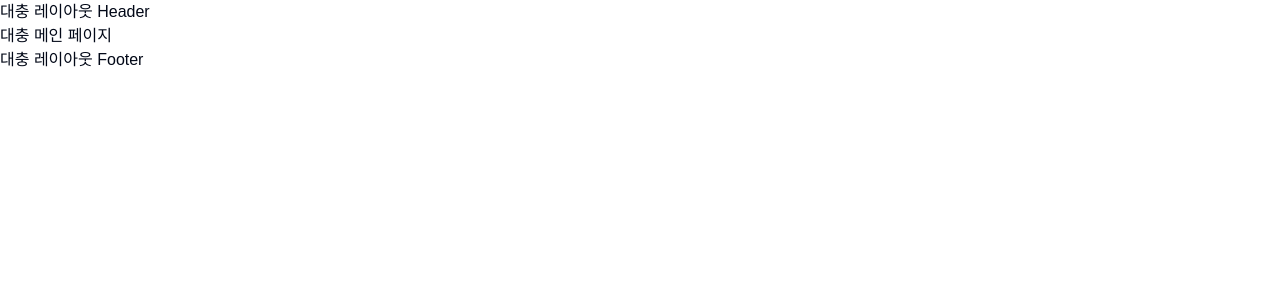
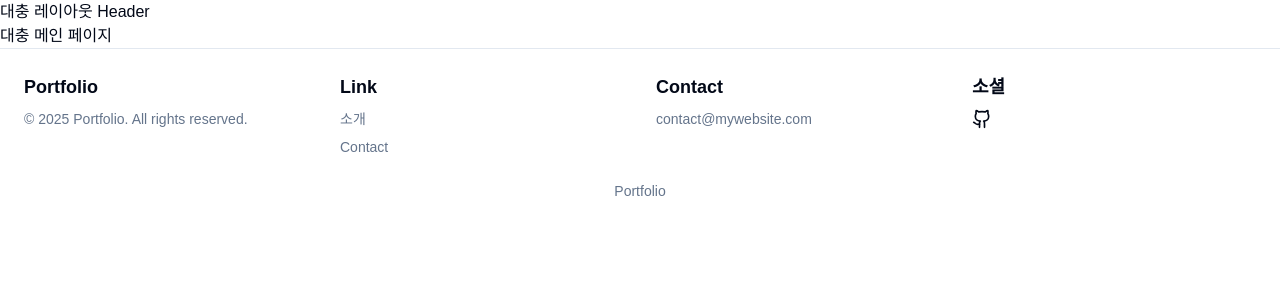
Before and after one commit to Hediar/portfolio-nextjs, a Next.js app: page / in a window 1280 px wide. Shown: the top 300 px of the page. Built offline with nearby package versions, Linux system fonts and the light colour scheme.

Commit message:
Footer -> icon + shadcn button, separator added
component path 간소화 -> @components, @layout

```diff
--- a/package.json
+++ b/package.json
@@ -9,6 +9,8 @@
     "lint": "next lint"
   },
   "dependencies": {
+    "@radix-ui/react-separator": "^1.1.2",
+    "@radix-ui/react-slot": "^1.1.2",
     "chart.js": "^4.4.7",
     "class-variance-authority": "^0.7.1",
     "clsx": "^2.1.1",
@@ -16,6 +18,7 @@
     "next": "15.1.6",
     "react": "^19.0.0",
     "react-dom": "^19.0.0",
+    "react-icons": "^5.5.0",
     "tailwind-merge": "^3.0.1",
     "tailwindcss-animate": "^1.0.7"
   },
--- a/src/app/layout.tsx
+++ b/src/app/layout.tsx
@@ -1,5 +1,6 @@
 
 import "./globals.css";
+import Footer from '@components/layout/Footer';
 
 export default function RootLayout({
   children,
@@ -11,7 +12,7 @@ export default function RootLayout({
       <body>
         <h1>대충 레이아웃 Header</h1>
         {children}
-        <h1>대충 레이아웃 Footer</h1>
+        <Footer githubUrl="https://github.com/Hediar/portfolio-nextjs" />
       </body>
     </html>
   );
--- a/src/components/layout/Footer.tsx
+++ b/src/components/layout/Footer.tsx
@@ -0,0 +1,80 @@
+import Link from "next/link";
+import { Github } from "lucide-react";
+import { Button } from "@/components/ui/button";
+import { Separator } from "@/components/ui/separator";
+
+interface FooterProps {
+  githubUrl: string;
+}
+
+const Footer: React.FC<FooterProps> = ({ githubUrl }) => {
+  const currentYear = new Date().getFullYear();
+
+  return (
+    <footer className="border-t bg-background py-6">
+      <div className="container px-4 md:px-6">
+        <div className="grid gap-8 md:grid-cols-2 lg:grid-cols-4">
+          <div className="space-y-2">
+            <h3 className="text-lg font-semibold">Portfolio</h3>
+            <p className="text-sm text-muted-foreground">
+              © {currentYear} Portfolio. All rights reserved.
+            </p>
+          </div>
+
+          <div className="space-y-2">
+            <h3 className="text-lg font-semibold">Link</h3>
+            <nav className="flex flex-col space-y-2">
+              <Link
+                href="/about"
+                className="text-sm text-muted-foreground hover:text-foreground transition-colors"
+              >
+                소개
+              </Link>
+              <Link
+                href="/contact"
+                className="text-sm text-muted-foreground hover:text-foreground transition-colors"
+              >
+                Contact
+              </Link>
+            </nav>
+          </div>
+
+          <div className="space-y-2">
+            <h3 className="text-lg font-semibold">Contact</h3>
+            <p className="text-sm text-muted-foreground">
+              contact@mywebsite.com
+            </p>
+          </div>
+
+          <div className="space-y-2">
+            <h3 className="text-lg font-semibold">소셜</h3>
+            <div className="flex items-center space-x-2">
+              <Button
+                variant="ghost"
+                size="icon"
+                asChild
+              >
+                <a
+                  href={githubUrl}
+                  target="_blank"
+                  rel="noopener noreferrer"
+                  aria-label="GitHub"
+                >
+                  <Github className="h-5 w-5" />
+                </a>
+              </Button>
+            </div>
+          </div>
+        </div>
+
+        <Separator className="my-6" />
+
+        <div className="text-center text-sm text-muted-foreground">
+          <p>Portfolio</p>
+        </div>
+      </div>
+    </footer>
+  );
+};
+
+export default Footer;
--- /dev/null
+++ b/src/src/components/ui/button.tsx
@@ -0,0 +1,57 @@
+import * as React from "react"
+import { Slot } from "@radix-ui/react-slot"
+import { cva, type VariantProps } from "class-variance-authority"
+
+import { cn } from "@/lib/utils"
+
+const buttonVariants = cva(
+  "inline-flex items-center justify-center gap-2 whitespace-nowrap rounded-md text-sm font-medium transition-colors focus-visible:outline-none focus-visible:ring-1 focus-visible:ring-ring disabled:pointer-events-none disabled:opacity-50 [&_svg]:pointer-events-none [&_svg]:size-4 [&_svg]:shrink-0",
+  {
+    variants: {
+      variant: {
+        default:
+          "bg-primary text-primary-foreground shadow hover:bg-primary/90",
+        destructive:
+          "bg-destructive text-destructive-foreground shadow-sm hover:bg-destructive/90",
+        outline:
+          "border border-input bg-background shadow-sm hover:bg-accent hover:text-accent-foreground",
+        secondary:
+          "bg-secondary text-secondary-foreground shadow-sm hover:bg-secondary/80",
+        ghost: "hover:bg-accent hover:text-accent-foreground",
+        link: "text-primary underline-offset-4 hover:underline",
+      },
+      size: {
+        default: "h-9 px-4 py-2",
+        sm: "h-8 rounded-md px-3 text-xs",
+        lg: "h-10 rounded-md px-8",
+        icon: "h-9 w-9",
+      },
+    },
+    defaultVariants: {
+      variant: "default",
+      size: "default",
+    },
+  }
+)
+
+export interface ButtonProps
+  extends React.ButtonHTMLAttributes<HTMLButtonElement>,
+    VariantProps<typeof buttonVariants> {
+  asChild?: boolean
+}
+
+const Button = React.forwardRef<HTMLButtonElement, ButtonProps>(
+  ({ className, variant, size, asChild = false, ...props }, ref) => {
+    const Comp = asChild ? Slot : "button"
+    return (
+      <Comp
+        className={cn(buttonVariants({ variant, size, className }))}
+        ref={ref}
+        {...props}
+      />
+    )
+  }
+)
+Button.displayName = "Button"
+
+export { Button, buttonVariants }
--- /dev/null
+++ b/src/src/components/ui/separator.tsx
@@ -0,0 +1,31 @@
+"use client"
+
+import * as React from "react"
+import * as SeparatorPrimitive from "@radix-ui/react-separator"
+
+import { cn } from "@/lib/utils"
+
+const Separator = React.forwardRef<
+  React.ElementRef<typeof SeparatorPrimitive.Root>,
+  React.ComponentPropsWithoutRef<typeof SeparatorPrimitive.Root>
+>(
+  (
+    { className, orientation = "horizontal", decorative = true, ...props },
+    ref
+  ) => (
+    <SeparatorPrimitive.Root
+      ref={ref}
+      decorative={decorative}
+      orientation={orientation}
+      className={cn(
+        "shrink-0 bg-border",
+        orientation === "horizontal" ? "h-[1px] w-full" : "h-full w-[1px]",
+        className
+      )}
+      {...props}
+    />
+  )
+)
+Separator.displayName = SeparatorPrimitive.Root.displayName
+
+export { Separator }
--- a/tsconfig.json
+++ b/tsconfig.json
@@ -20,7 +20,9 @@
       }
     ],
     "paths": {
-      "@/*": ["./src/*"]
+      "@/*": ["./src/*"],
+      "@components/*": ["components/*"],
+      "@layout/*": ["components/layout/*"]
     }
   },
   "include": ["next-env.d.ts", "**/*.ts", "**/*.tsx", ".next/types/**/*.ts"],
```
Also changed, not shown: 1 other file (tests, documents, lock files or other folders).
